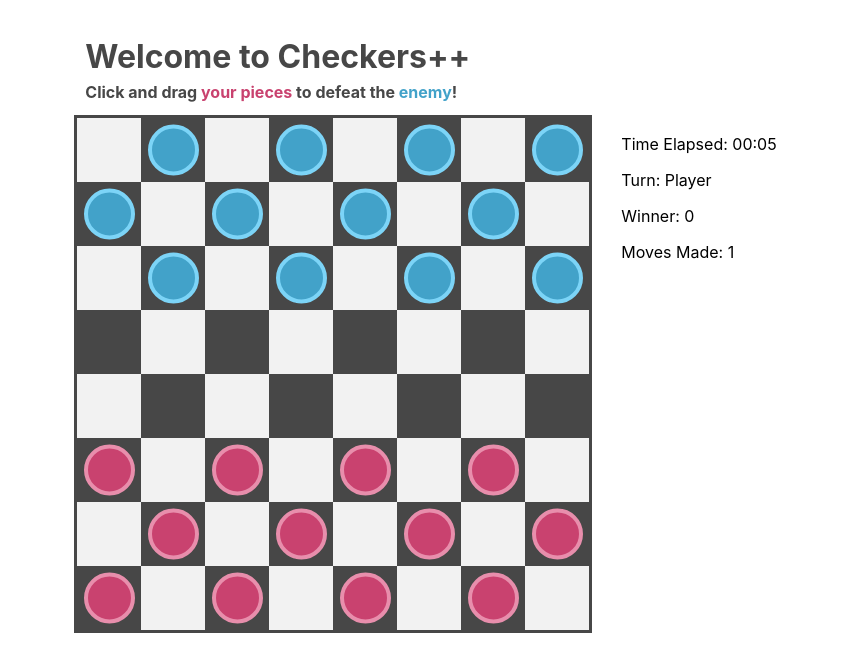
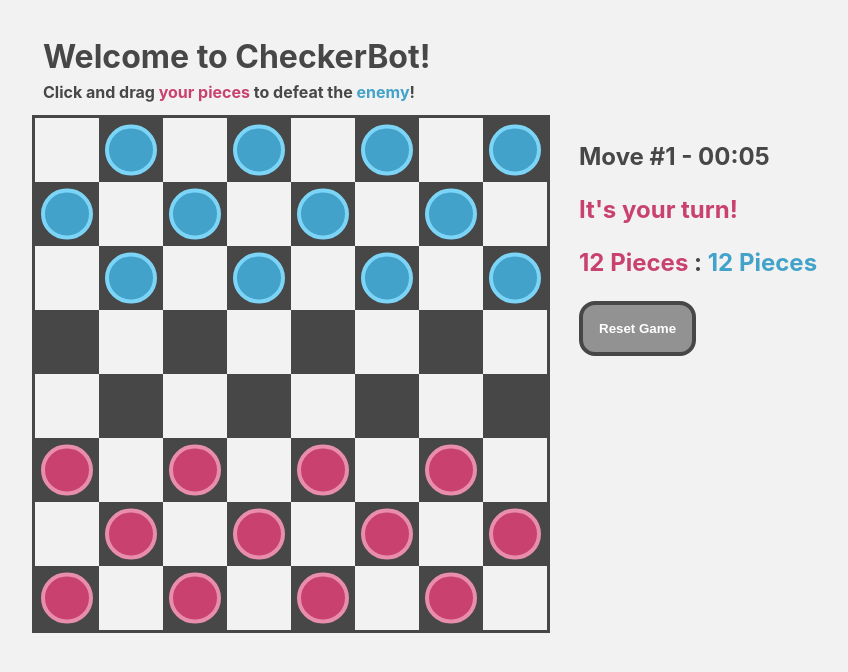
Before and after one commit to YashArora0606/tesla-checkers, a React (Create React App) app: page / in a window 1280 px wide. Shown: the top 672 px of the page, without its empty margins (213-1061 px from the left). Built offline with nearby package versions, Linux system fonts and the light colour scheme.

Commit message:
Better analytics dashboard

```diff
--- a/src/components/Analytics.scss
+++ b/src/components/Analytics.scss
@@ -1,3 +1,21 @@
 .analytics {
 	display: inline-block;
+	color: #474747;
+	min-width: 15rem;
+	flex-grow: 100;
+	font-size: x-large;
+
+	.reset-button {
+		background-color: #929292;
+		border: 4px solid #474747;
+		color: white;
+		border-radius: 1rem;
+		padding: 1rem 1rem;
+		text-align: center;
+	}
+
+	.reset-button:hover {
+		background-color: #ffb8cf;
+		border: 4px solid #c9426f;
+	}
 }
--- a/src/components/Analytics.tsx
+++ b/src/components/Analytics.tsx
@@ -7,6 +7,9 @@ type AnalyticsProps = {
 	movesMade: number;
 	lastPlayer: PieceType;
 	winner: PieceType;
+	redPiecesLeft: PieceType;
+	bluePiecesLeft: PieceType;
+	resetGame: () => void;
 };
 
 const Analytics = ({
@@ -14,6 +17,9 @@ const Analytics = ({
 	movesMade,
 	lastPlayer,
 	winner,
+	redPiecesLeft,
+	bluePiecesLeft,
+	resetGame,
 }: AnalyticsProps) => {
 	const MINUTE_MS = 1000;
 
@@ -51,10 +57,47 @@ const Analytics = ({
 
 	return (
 		<div className="analytics">
-			<p>Time Elapsed: {formatTime(timeElapsed)}</p>
-			<p>Turn: {lastPlayer !== PieceType.Red ? "Player" : "AI"}</p>
-			<p>Winner: {winner}</p>
-			<p>Moves Made: {movesMade}</p>
+			{winner === PieceType.Empty ? (
+				<div>
+					<p>
+						<b>
+							Move #{movesMade + 1} - {formatTime(timeElapsed)}
+						</b>
+					</p>
+					<p>
+						<b>
+							{lastPlayer === PieceType.Red ? (
+								<b className="blue">
+									{"The AI is thinking..."}
+								</b>
+							) : (
+								<b className="red">{`It's your turn!`}</b>
+							)}
+						</b>
+					</p>
+					<p>
+						<b className="red">{`${redPiecesLeft} Pieces`}</b>
+						<b> : </b>
+						<b className="blue">{`${bluePiecesLeft} Pieces`}</b>
+					</p>
+				</div>
+			) : (
+				<div>
+					<p>
+						{winner === PieceType.Red ? (
+							<b className="red">Congrats, you won!</b>
+						) : (
+							<b className="blue">Aw, you lost!</b>
+						)}
+					</p>
+				</div>
+			)}
+			<button className="reset-button" onClick={resetGame}>
+				<b>Reset Game</b>
+			</button>
+			{/* <button className="reset-button" onClick={resetGame}>
+				<b>Reset Game</b>
+			</button> */}
 		</div>
 	);
 };
--- a/src/components/App.scss
+++ b/src/components/App.scss
@@ -1,4 +1,11 @@
 .App {
+	background-color: #f2f2f2;
+	width: 100vw;
+	height: 100vh;
+
+	@media (max-width: 816px) {
+		height: 120vh;
+	}
 }
 
 .heading {
@@ -6,14 +13,14 @@
 	padding-left: 0.5rem;
 	.subtitle {
 		margin-top: -1rem;
+	}
+}
 
-		.red {
-			color: #c9426f;
-		}
-		.blue {
-			color: #42a2c9;
-		}
-	}
+.red {
+	color: #c9426f;
+}
+.blue {
+	color: #42a2c9;
 }
 
 .mid-section {
--- a/src/components/App.tsx
+++ b/src/components/App.tsx
@@ -7,11 +7,11 @@ function App() {
 		<div className="App">
 			<div className="mid-section">
 				<div className="heading">
-					<h1>Welcome to Checkers++</h1>
+					<h1>Welcome to CheckerBot!</h1>
 					<p className="subtitle">
 						<b>
-							Click and drag{" "}
-							<span className="red">your pieces</span> to defeat
+							Click and drag
+							<span className="red"> your pieces</span> to defeat
 							the <span className="blue">enemy</span>!
 						</b>
 					</p>
--- a/src/components/Game.tsx
+++ b/src/components/Game.tsx
@@ -2,6 +2,7 @@ import React, { useEffect, useState } from "react";
 import {
 	evaluateWinner,
 	getAllMoves,
+	getPiecesLeft,
 	getValidMovesByPosition,
 	getValidSquares,
 	Move,
@@ -19,12 +20,12 @@ const Game = () => {
 	const [possibleMoves, setPossibleMoves] = useState<Move[]>([]);
 	const [doubleJumpMoves, setDoubleJumpMoves] = useState<Move[]>([]);
 	const [startTime, setStartTime] = useState<number>(0);
+	const [movesMade, setMovesMade] = useState<number>(0);
 	const AI_MOVE_TIME = 1000;
 
 	useEffect(() => {
-		const initialBoard = initializeBoard();
-		setBoard(initialBoard);
-		setStartTime(performance.now());
+		initializeGame();
+		// eslint-disable-next-line
 	}, []);
 
 	useEffect(() => {
@@ -44,6 +45,17 @@ const Game = () => {
 			}, AI_MOVE_TIME);
 		// eslint-disable-next-line
 	}, [lastPlayer, doubleJumpMoves]);
+
+	const initializeGame = () => {
+		const initialBoard = initializeBoard();
+		// TODO: load from localstorage if exists
+
+		setBoard(initialBoard);
+		setLastPlayer(PieceType.Empty);
+		setWinner(PieceType.Empty);
+		setStartTime(performance.now());
+		setMovesMade(0);
+	};
 
 	const makeEnemyMove = () => {
 		var allEnemyMoves = getAllMoves(board, PieceType.Blue);
@@ -137,8 +149,10 @@ const Game = () => {
 				setLastPlayer(initialValue);
 				setDoubleJumpMoves([]);
 			}
+			// TODO: Save to localstorage
 			return updatedBoard;
 		});
+		setMovesMade((numMovesMade) => numMovesMade + 1);
 	};
 	const onDragOver = (event: any) => {
 		event.preventDefault();
@@ -188,9 +202,12 @@ const Game = () => {
 			/>
 			<Analytics
 				startTime={startTime}
-				movesMade={1}
+				movesMade={movesMade}
 				winner={winner}
 				lastPlayer={lastPlayer}
+				redPiecesLeft={getPiecesLeft(board, PieceType.Red)}
+				bluePiecesLeft={getPiecesLeft(board, PieceType.Blue)}
+				resetGame={initializeGame}
 			/>
 		</div>
 	);
--- a/src/index.css
+++ b/src/index.css
@@ -1,13 +1,17 @@
+html {
+	height: 100%;
+}
+
 body {
-  margin: 0;
-  font-family: -apple-system, BlinkMacSystemFont, 'Segoe UI', 'Roboto', 'Oxygen',
-    'Ubuntu', 'Cantarell', 'Fira Sans', 'Droid Sans', 'Helvetica Neue',
-    sans-serif;
-  -webkit-font-smoothing: antialiased;
-  -moz-osx-font-smoothing: grayscale;
+	margin: 0;
+	font-family: -apple-system, BlinkMacSystemFont, "Segoe UI", "Roboto",
+		"Oxygen", "Ubuntu", "Cantarell", "Fira Sans", "Droid Sans",
+		"Helvetica Neue", sans-serif;
+	-webkit-font-smoothing: antialiased;
+	-moz-osx-font-smoothing: grayscale;
 }
 
 code {
-  font-family: source-code-pro, Menlo, Monaco, Consolas, 'Courier New',
-    monospace;
+	font-family: source-code-pro, Menlo, Monaco, Consolas, "Courier New",
+		monospace;
 }
--- a/src/utils/gameLogic.ts
+++ b/src/utils/gameLogic.ts
@@ -48,6 +48,16 @@ export const evaluateWinner = (board: number[][], lastPlayer: PieceType) => {
 		winner = lastPlayer;
 	}
 	return winner;
+};
+
+export const getPiecesLeft = (board: number[][], piece: PieceType) => {
+	var amount = 0;
+	board.forEach((row) => {
+		row.forEach((item) => {
+			item === piece && amount++;
+		});
+	});
+	return amount;
 };
 
 export const getValidSquares = (board: number[][], x: number, y: number) => {
```
